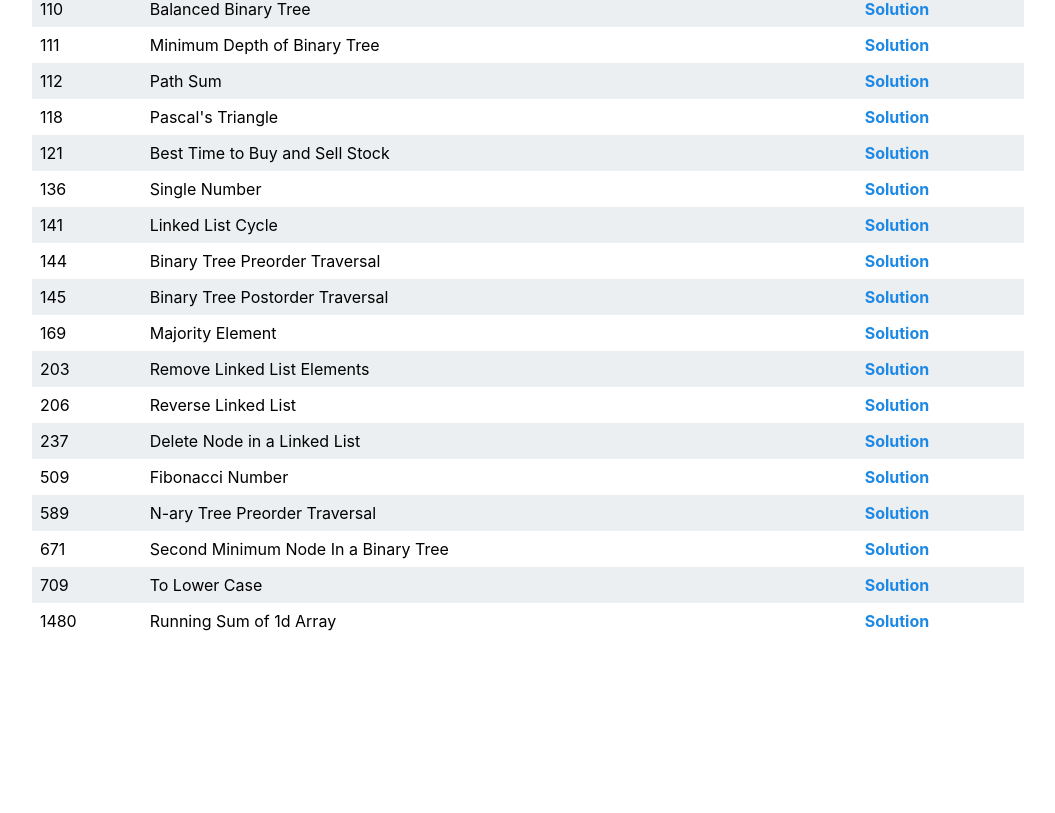
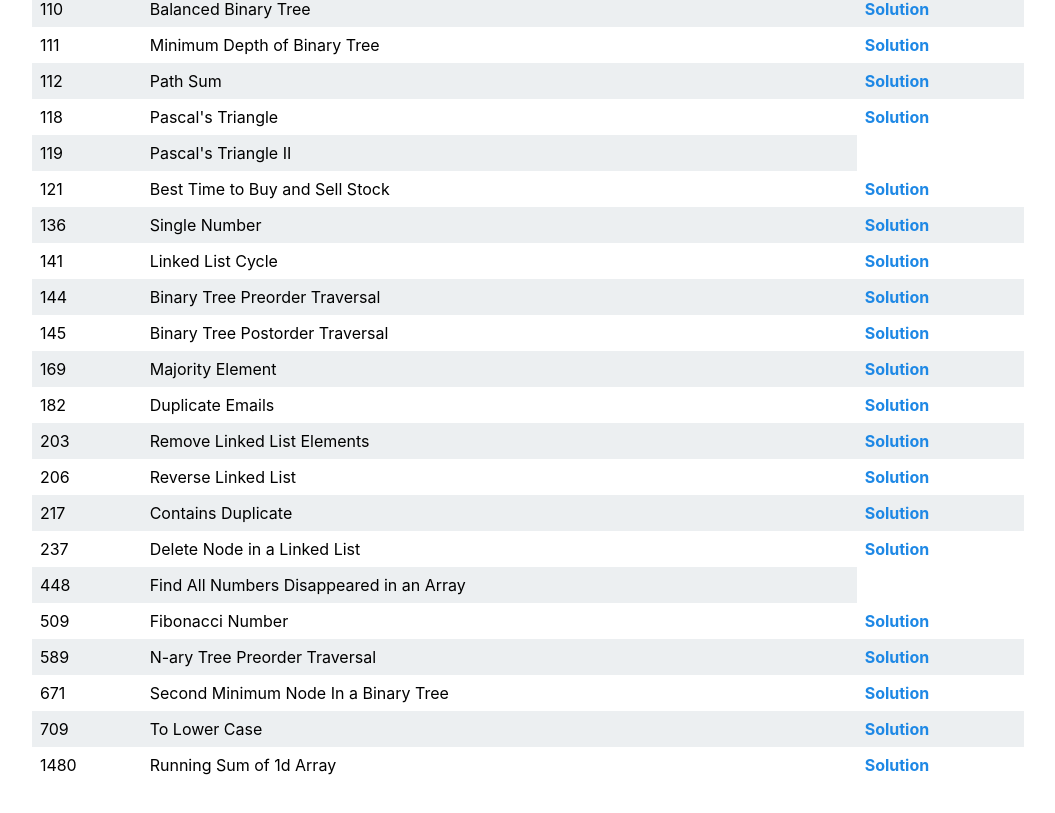
Before and after one commit to sumeetgodse/leetcode-solutions, a React (Create React App) app: page / in a window 1280 px wide. Shown: the part 973-1786 px from the top of the page, without its empty margins (112-1167 px from the left). Before the commit the page ends 1662 px from the top, so only its background shows below. Built offline with nearby package versions, Linux system fonts and the light colour scheme.

Commit message:
Add files via upload

```diff
--- a/src/components/EasyProblems.js
+++ b/src/components/EasyProblems.js
@@ -125,6 +125,11 @@ export const easyProblems = [
         solution_src: "https://leetcode.com/problems/pascals-triangle/discuss/1223694/Simple-0ms-C++-Solution"
     },
     {
+        id: 119,
+        title: "Pascal's Triangle II",
+        solution_src: ""
+    },
+    {
         id: 121,
         title: "Best Time to Buy and Sell Stock",
         solution_src: "https://leetcode.com/problems/best-time-to-buy-and-sell-stock/discuss/1164651/Simple-Self-Explanatory-C++-Solution"
@@ -155,6 +160,11 @@ export const easyProblems = [
         solution_src: "https://leetcode.com/problems/majority-element/discuss/1234167/Simple-C++-Solution-or-No-extra-space"
     },
     {
+        id: 182,
+        title: "Duplicate Emails",
+        solution_src: "https://leetcode.com/problems/duplicate-emails/discuss/1275993/Simple-Solution"
+    },
+    {
         id: 203,
         title: "Remove Linked List Elements",
         solution_src: "https://leetcode.com/problems/remove-linked-list-elements/discuss/1227909/Simple-C++-Solution"
@@ -165,9 +175,19 @@ export const easyProblems = [
         solution_src: "https://leetcode.com/problems/reverse-linked-list/discuss/1202158/Simple-Stack-Solution-or-C++-or-Easy-to-understand"
     },
     {
+        id: 217,
+        title: "Contains Duplicate",
+        solution_src: "https://leetcode.com/problems/contains-duplicate/discuss/1276227/C++-or-Simple-Unordered-Map"
+    },
+    {
         id: 237,
         title: "Delete Node in a Linked List",
         solution_src: "https://leetcode.com/problems/delete-node-in-a-linked-list/discuss/1217095/Simple-C++-Solution"
+    },
+    {
+        id: 448,
+        title: "Find All Numbers Disappeared in an Array",
+        solution_src: ""
     },
     {
         id: 509,
```
